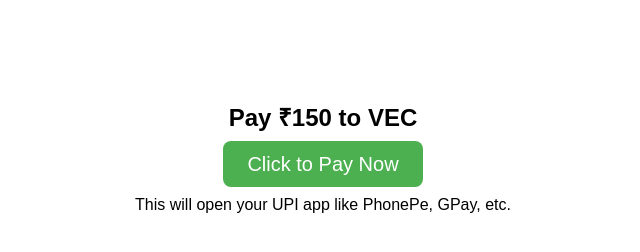
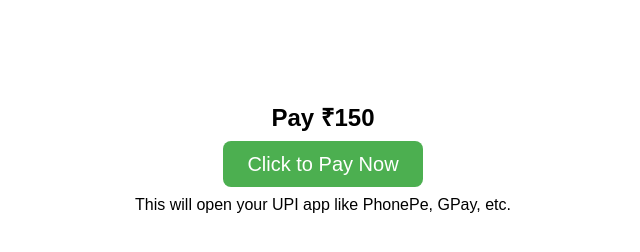
Before and after one commit to vishnuvardhanuppala/upi-pay, a plain HTML site: page index.html in a window 1280 px wide. Shown: the whole page, without its empty margins (317-957 px from the left). Drawn offline with Linux system fonts and the light colour scheme.

Commit message:
Update index.html

```diff
--- a/index.html
+++ b/index.html
@@ -5,7 +5,7 @@
   <title>Pay via UPI</title>
 </head>
 <body style="text-align: center; margin-top: 100px; font-family: Arial;">
-  <h2>Pay ₹150 to VEC</h2>
+  <h2>Pay ₹150 </h2>
   <a href="upi://pay?pa=9908380546@ybl&pn=VEC&am=150&cu=INR"
      style="font-size: 20px; color: white; background: #4CAF50; padding: 12px 24px; border-radius: 8px; text-decoration: none;">
      Click to Pay Now
```
